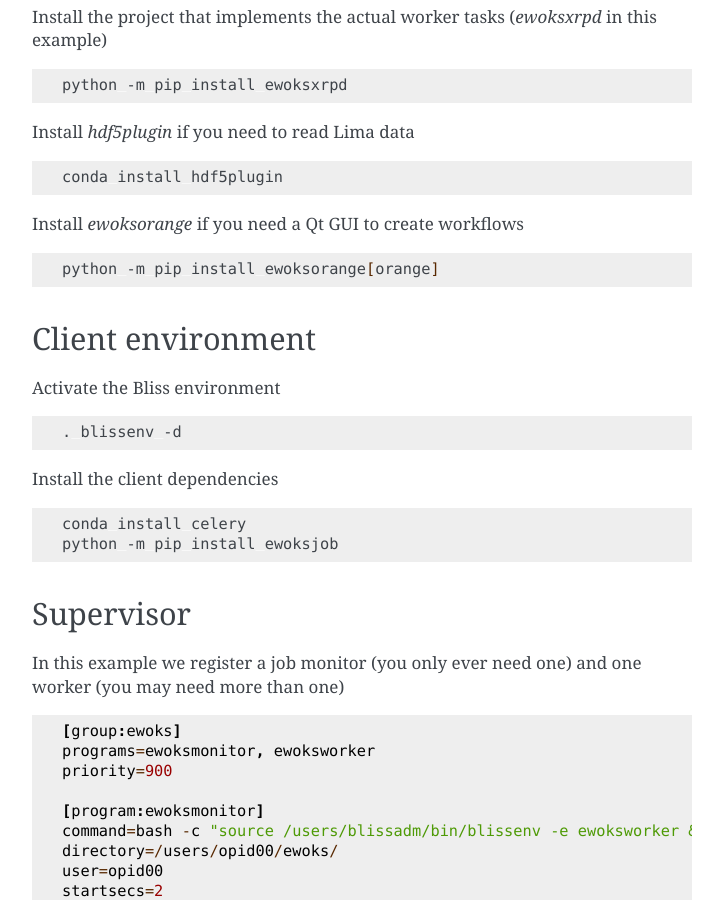
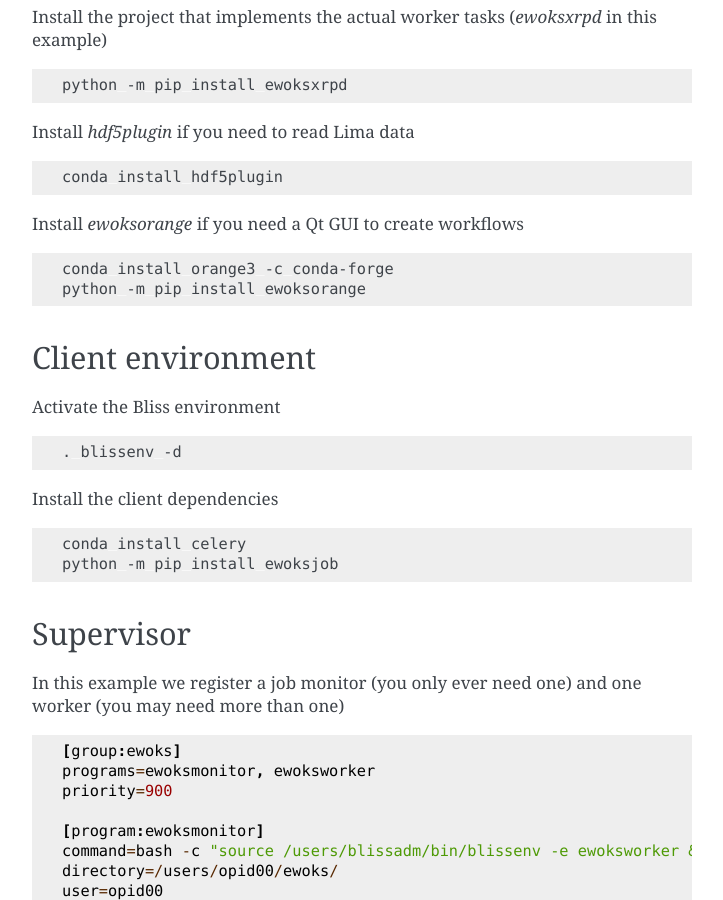
Before and after one commit to ewoks-kit/ewoksjob, a Sphinx documentation site: the page built from doc/bliss.rst, in a window 1280 px wide and 900 px high, scrolled down 510 px. Shown: the whole window, without its empty margins (388-1111 px from the left). Built offline with Sphinx 7.4.7, drawn with Linux system fonts in a browser that asks for light colours.

Commit message:
Update doc/bliss.rst

```diff
--- a/doc/bliss.rst
+++ b/doc/bliss.rst
@@ -40,7 +40,8 @@ Install `ewoksorange` if you need a Qt GUI to create workflows
 
 .. code:: bash
 
-    python -m pip install ewoksorange[orange]
+    conda install orange3 -c conda-forge
+    python -m pip install ewoksorange
 
 Client environment
 ------------------
```
